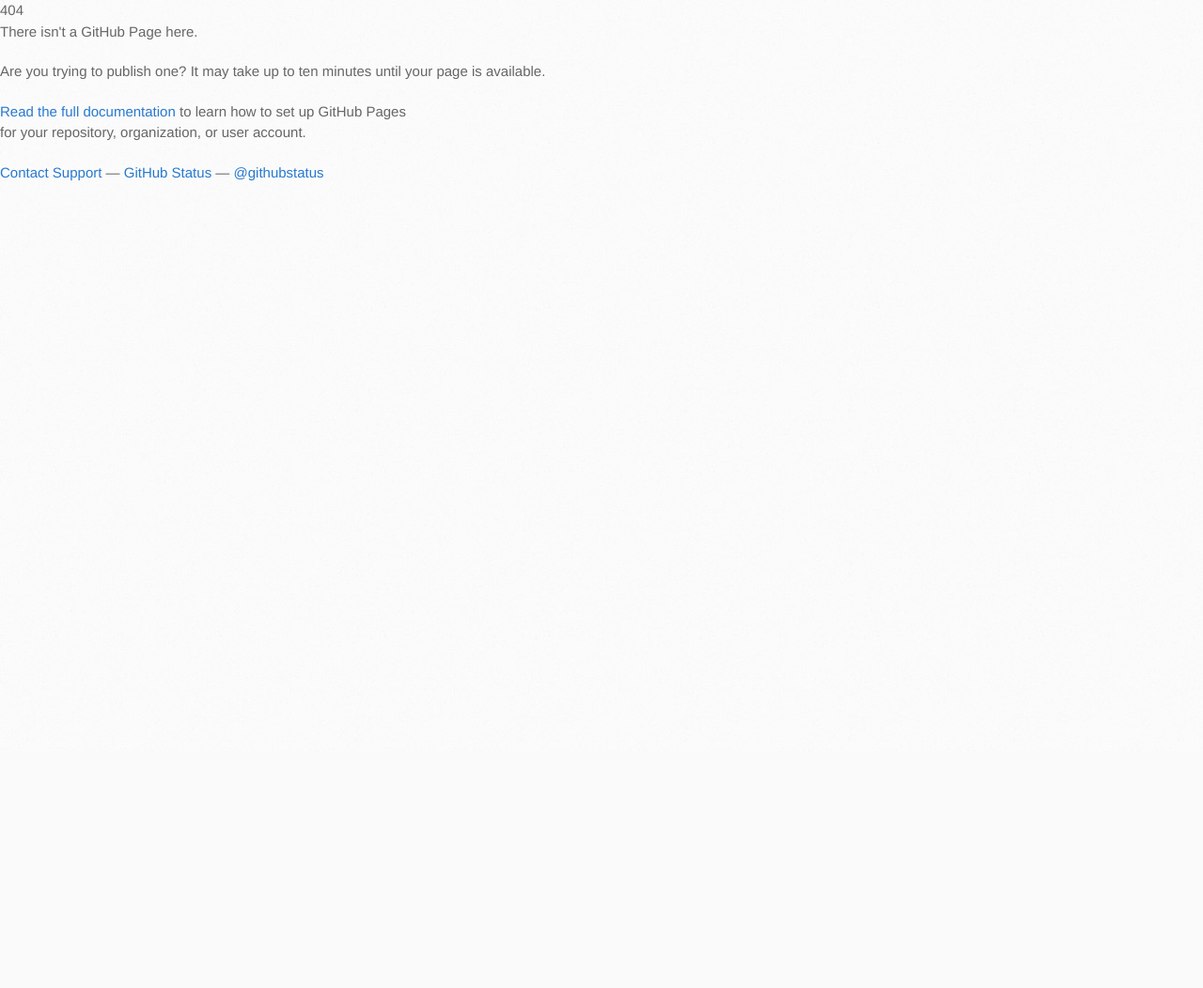
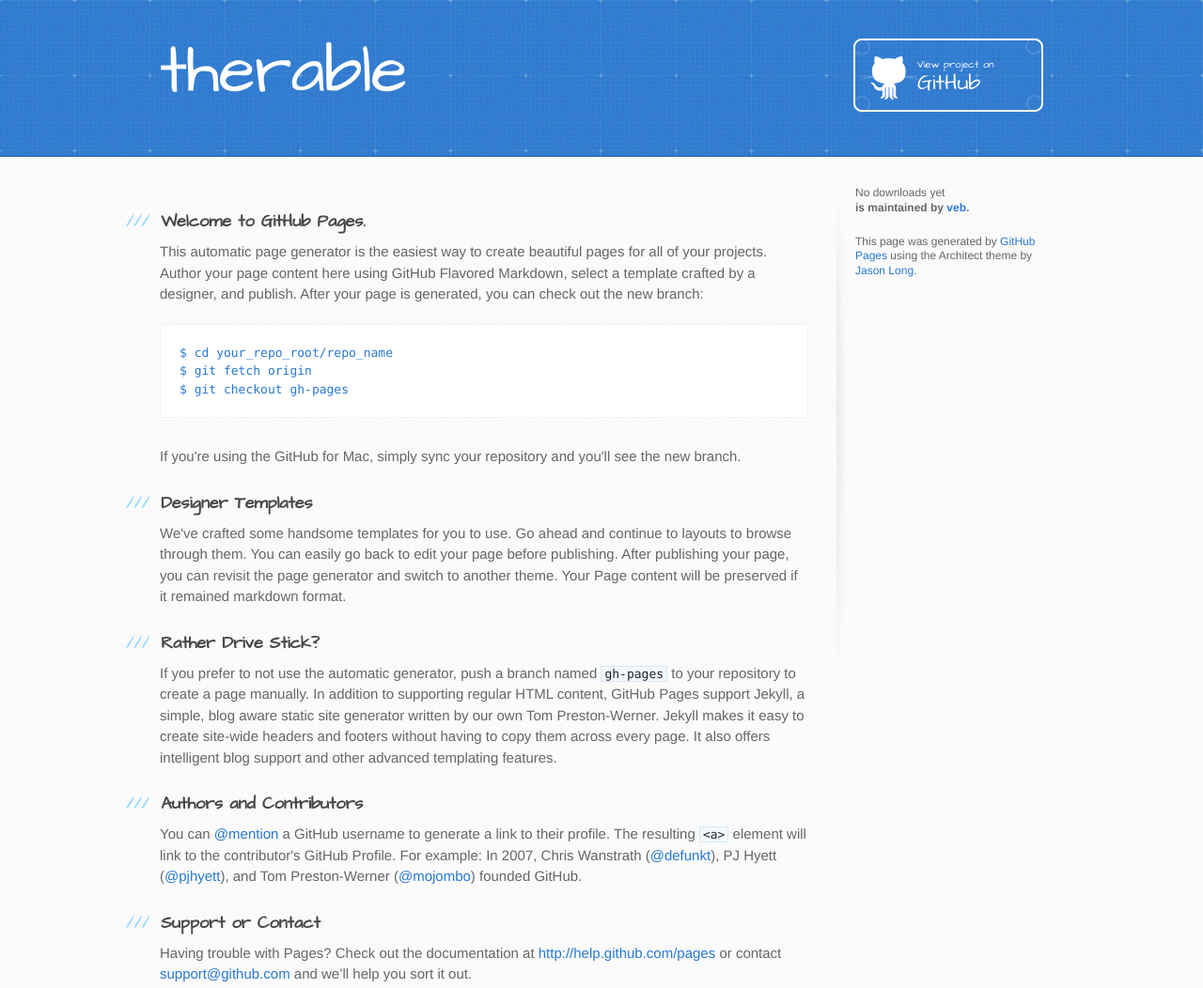
Before and after one commit to veb/HealthSpark, a plain HTML site: page index.html in a window 1280 px wide. Shown: the whole page at 94% size. Before the commit the page ends 800 px from the top, so only its background shows below. Drawn offline with Linux system fonts and the light colour scheme.

Commit message:
Update index.html

```diff
--- a/index.html
+++ b/index.html
@@ -17,26 +17,60 @@
   </head>
 
   <body>
-    <div class="container">
+   <header>
+      <div class="inner">
+        <h1>therable</h1>
+        <h2></h2>
+        <a href="https://github.com/veb/therable" class="button"><small>View project on</small>GitHub</a>
+      </div>
+    </header>
 
-      <h1>404</h1>
-      <p><strong>There isn't a GitHub Page here.</strong></p>
+    <div id="content-wrapper">
+      <div class="inner clearfix">
+        <section id="main-content">
+          <h3>
+<a name="welcome-to-github-pages" class="anchor" href="#welcome-to-github-pages"><span class="octicon octicon-link"></span></a>Welcome to GitHub Pages.</h3>
 
-      <p><em>Are you trying to publish one?</em>
-        It may take up to ten minutes until your page is available.
-      </p>
+<p>This automatic page generator is the easiest way to create beautiful pages for all of your projects. Author your page content here using GitHub Flavored Markdown, select a template crafted by a designer, and publish. After your page is generated, you can check out the new branch:</p>
 
-      <p>
-        <a href="https://help.github.com/categories/20/articles">Read the full documentation</a>
-        to learn how to set up <strong>GitHub Pages</strong><br>
-        for your repository, organization, or user account.
-      </p>
+<pre><code>$ cd your_repo_root/repo_name
+$ git fetch origin
+$ git checkout gh-pages
+</code></pre>
 
-      <div id="suggestions">
-        <a href="https://github.com/contact">Contact Support</a> &mdash;
-        <a href="https://status.github.com">GitHub Status</a> &mdash;
-        <a href="https://twitter.com/githubstatus">@githubstatus</a>
+<p>If you're using the GitHub for Mac, simply sync your repository and you'll see the new branch.</p>
+
+<h3>
+<a name="designer-templates" class="anchor" href="#designer-templates"><span class="octicon octicon-link"></span></a>Designer Templates</h3>
+
+<p>We've crafted some handsome templates for you to use. Go ahead and continue to layouts to browse through them. You can easily go back to edit your page before publishing. After publishing your page, you can revisit the page generator and switch to another theme. Your Page content will be preserved if it remained markdown format.</p>
+
+<h3>
+<a name="rather-drive-stick" class="anchor" href="#rather-drive-stick"><span class="octicon octicon-link"></span></a>Rather Drive Stick?</h3>
+
+<p>If you prefer to not use the automatic generator, push a branch named <code>gh-pages</code> to your repository to create a page manually. In addition to supporting regular HTML content, GitHub Pages support Jekyll, a simple, blog aware static site generator written by our own Tom Preston-Werner. Jekyll makes it easy to create site-wide headers and footers without having to copy them across every page. It also offers intelligent blog support and other advanced templating features.</p>
+
+<h3>
+<a name="authors-and-contributors" class="anchor" href="#authors-and-contributors"><span class="octicon octicon-link"></span></a>Authors and Contributors</h3>
+
+<p>You can <a href="https://github.com/blog/821" class="user-mention">@mention</a> a GitHub username to generate a link to their profile. The resulting <code>&lt;a&gt;</code> element will link to the contributor's GitHub Profile. For example: In 2007, Chris Wanstrath (<a href="https://github.com/defunkt" class="user-mention">@defunkt</a>), PJ Hyett (<a href="https://github.com/pjhyett" class="user-mention">@pjhyett</a>), and Tom Preston-Werner (<a href="https://github.com/mojombo" class="user-mention">@mojombo</a>) founded GitHub.</p>
+
+<h3>
+<a name="support-or-contact" class="anchor" href="#support-or-contact"><span class="octicon octicon-link"></span></a>Support or Contact</h3>
+
+<p>Having trouble with Pages? Check out the documentation at <a href="http://help.github.com/pages">http://help.github.com/pages</a> or contact <a href="mailto:support@github.com">support@github.com</a> and we’ll help you sort it out.</p>
+        </section>
+
+        <aside id="sidebar">
+          <small>No downloads yet</small>
+
+          <p class="repo-owner"><a href="https://github.com/veb/therable"></a> is maintained by <a href="https://github.com/veb">veb</a>.</p>
+
+          <p>This page was generated by <a href="https://pages.github.com">GitHub Pages</a> using the Architect theme by <a href="https://twitter.com/jasonlong">Jason Long</a>.</p>
+        </aside>
       </div>
     </div>
+
+
   </body>
 </html>
```
